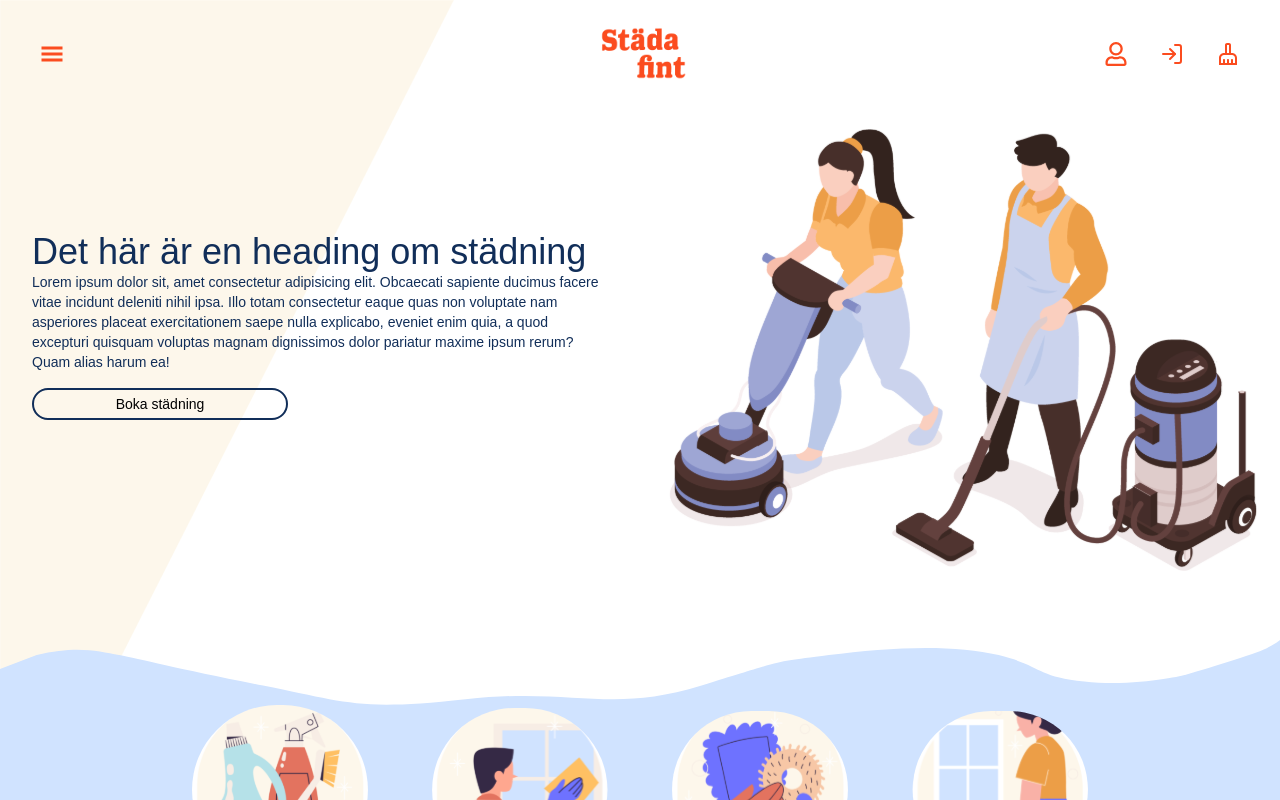
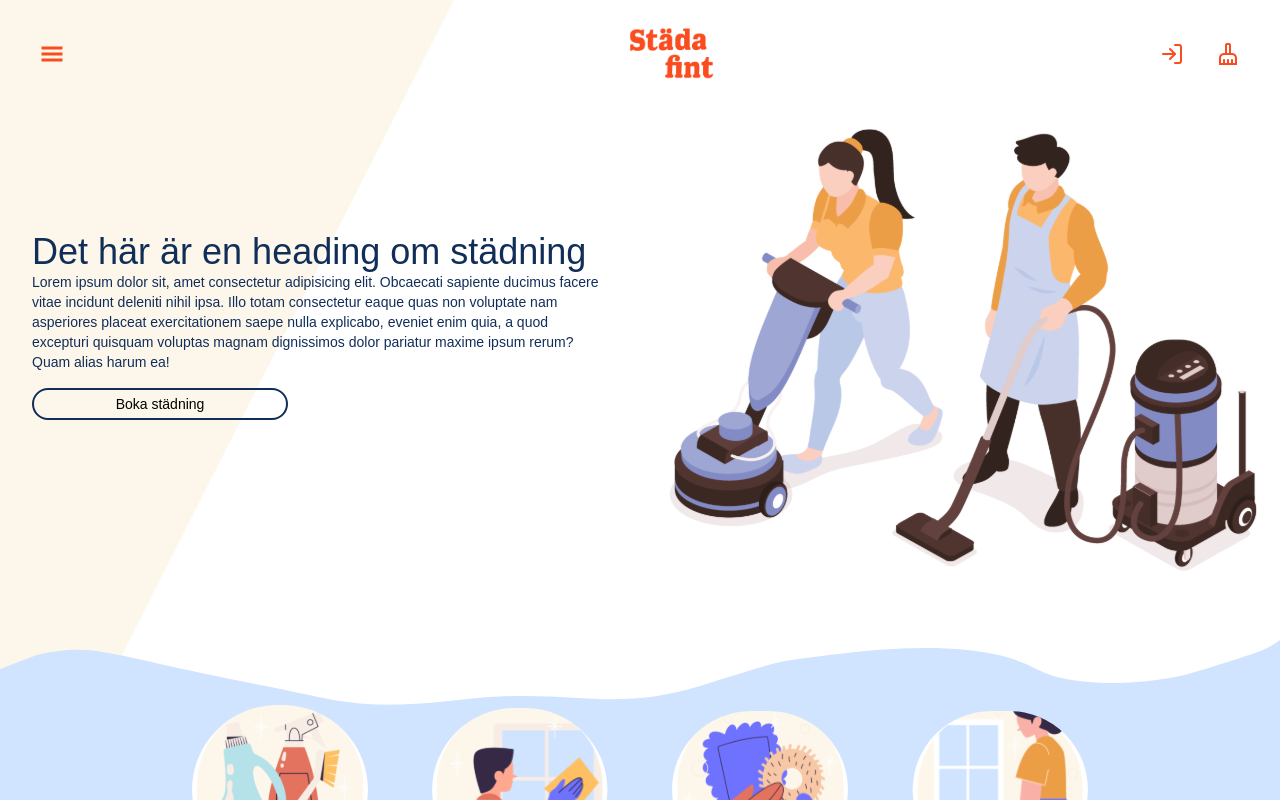
Before and after one commit to varamara/cleaning-service, a React (Vite) app in the folder cleaning-service-js-2/: page / in a window 1280 px wide. Shown: the top 800 px of the page. Built offline with nearby package versions, Linux system fonts and the light colour scheme; data requests are answered from the project's data file; a web font is replaced by a local one.

Commit message:
Add PrivateRoute component and wrap UserPage with it

```diff
--- a/cleaning-service-js-2/src/App.tsx
+++ b/cleaning-service-js-2/src/App.tsx
@@ -1,4 +1,4 @@
-import { BrowserRouter, Routes, Route } from "react-router-dom";
+import { BrowserRouter, Routes, Route, Navigate } from "react-router-dom";
 import "./App.css";
 import BookingPage from "./pages/BookingPage";
 import LandingPage from "./pages/LandingPage";
@@ -9,7 +9,16 @@ import RegisterAccountPage from "./pages/RegisterAccountPage";
 import { RegistrationProvider } from "./contexts/registrationContext/RegistrationProvider";
 import UserPage from "./pages/UserPage";
 import { BookingProvider } from "./contexts/bookingContext/BookingProvider";
+import { useRegistrationContext } from "./contexts/registrationContext/useRegistrationContext";
 
+function PrivateRoute({ element }: any) {
+  const { currentUser } = useRegistrationContext();
+  return currentUser ? (
+    element
+  ) : (
+    <Navigate to="/login" replace />
+  );
+}
 
 function App() {
   return (
@@ -23,7 +32,7 @@ function App() {
               <Route path="/booking" element={<BookingPage />} />
               <Route path="/login" element={<LoginPage />} />
               <Route path="/register" element={<RegisterAccountPage />} />
-              <Route path="/mina-sidor" element={<UserPage />} />
+              <Route path="/mina-sidor" element={<PrivateRoute element={<UserPage />} />} /> {/* Wrap PrivateRoute with Route */}
             </Routes>
             <Footer />
           </BrowserRouter>
--- a/cleaning-service-js-2/src/components/sharedcomponents/Navbar.tsx
+++ b/cleaning-service-js-2/src/components/sharedcomponents/Navbar.tsx
@@ -1,17 +1,20 @@
 import { useContext } from "react";
 import { Link } from "react-router-dom";
 import Logo from "./Logo";
-import { FaRegUser } from "react-icons/fa";
 import { FiLogIn, FiLogOut } from "react-icons/fi";
 import { MdOutlineCleaningServices } from "react-icons/md";
 import { GiHamburgerMenu } from "react-icons/gi";
 import { RegistrationContext } from "../../contexts/registrationContext/RegistrationContext";
-
+import { FaRegUser } from "react-icons/fa";
+import { IUser } from "../../interfaces";
 
 const Navbar = () => {
-
-  const { currentUser, logoutUser } = useContext(RegistrationContext);
-
+  const { currentUser, logoutUser } = useContext(
+    RegistrationContext
+  ) as unknown as {
+    currentUser: IUser | null;
+    logoutUser: () => void;
+  };
   const handleLogout = () => {
     logoutUser();
   };
@@ -30,16 +33,20 @@ const Navbar = () => {
         </Link>
 
         <div className="flex items-center">
-          <Link to="/mina-sidor">
-            <button className="text-secondaryOrange sm:text-xl lg:text-2xl tracking-wide py-2 px-4 rounded focus:outline-none focus:shadow-outline flex flex-row items-center">
-              <FaRegUser /> {currentUser && (
+          {currentUser && (
+            <Link to="/mina-sidor">
+              <button className="text-secondaryOrange sm:text-xl lg:text-2xl tracking-wide py-2 px-4 rounded focus:outline-none focus:shadow-outline flex flex-row items-center">
+                <FaRegUser />{" "}
                 <span className="ml-2">{currentUser.username}</span>
-              )}
-            </button>
-          </Link>
+              </button>
+            </Link>
+          )}
           <div className="flex items-center">
             {currentUser ? (
-              <button onClick={handleLogout} className="text-secondaryOrange sm:text-xl lg:text-2xl tracking-wide py-2 px-4 rounded focus:outline-none focus:shadow-outline flex flex-row items-center">
+              <button
+                onClick={handleLogout}
+                className="text-secondaryOrange sm:text-xl lg:text-2xl tracking-wide py-2 px-4 rounded focus:outline-none focus:shadow-outline flex flex-row items-center"
+              >
                 <FiLogOut />
               </button>
             ) : (
```
